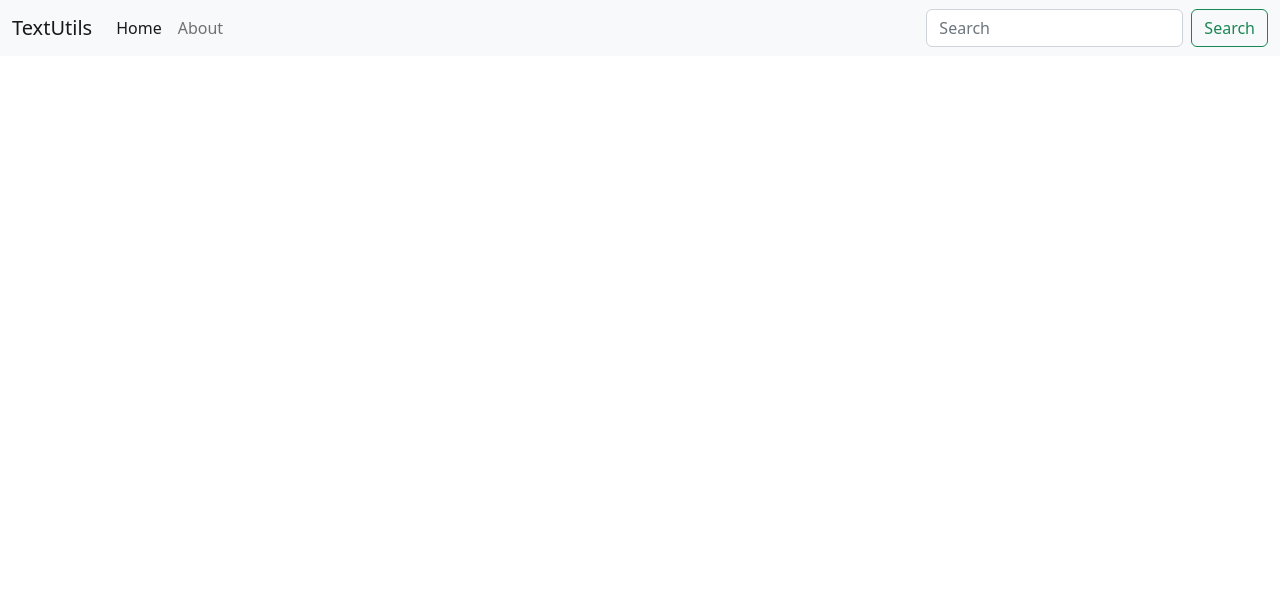
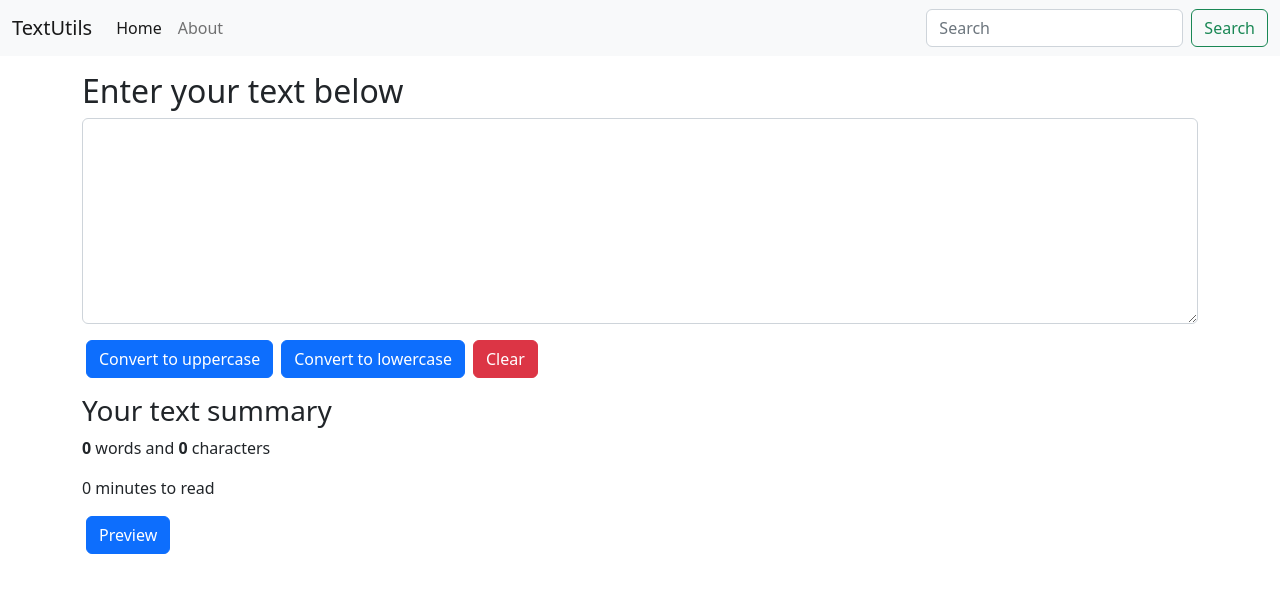
Before and after one commit to ItachiUchiha2882/TextUtils, a React (Create React App) app: page / in a window 1280 px wide. Shown: the top 592 px of the page. Built offline with nearby package versions, Linux system fonts and the light colour scheme.

Commit message:
completed tut8

```diff
--- a/src/App.js
+++ b/src/App.js
@@ -1,13 +1,15 @@
 // import logo from "./logo.svg";
 import "./App.css";
 import Navbar from "./components/Navbar";
+import Textform from "./components/Textform";
 
 function App() {
   return (
     <>
       {/* <Navbar title="TextUtils" aboutText="About Textutils" /> */}
       {/* <Navbar/> */}
-      <Navbar title="TextUtils"/>
+      <Navbar title="TextUtils" />
+      <Textform heading="Enter your text below" />
     </>
   );
 }
--- /dev/null
+++ b/src/components/Textform.js
@@ -0,0 +1,77 @@
+import React, { useState } from "react";
+// import PropTypes from 'prop-types'
+
+export default function Textform(props) {
+	const handleUpClick = () => {
+		// console.log("Uppercase clicked: " + text);
+		// setText("You have clicked on uppercase button");
+		let newText = text.toUpperCase();
+		setText(newText);
+	}
+	const handleLowClick = () => {
+		let newText = text.toLowerCase();
+		setText(newText);
+	}
+	const handleClear = () => {
+		let newText = "";
+		setText(newText);
+	}
+
+	const handleOnChange = (event) => {
+		// console.log("On change");
+		setText(event.target.value);
+	}
+
+	// Declare a new state variable, which we'll call "count"
+	const [text, setText] = useState('');
+	// text = "new text";  // wrong way to change the state.
+	// setText("hello");   // correct way to change the state.
+
+	// let words = text.trim().split(" ").length;
+	let words = text.trim().split(/\s+/).length;
+	if (text.trim() === "") {	// for words to be 0 at starting for exta whitespaces.
+		words = 0;
+	}
+	let timeToRead = (0.004 * words);
+
+	// function for preview button
+	const handlePreview = () => {
+		document.getElementById('preview').innerHTML = text;
+	}
+
+	return (
+		<>
+			<div className="container my-3">
+				<h2>{props.heading}</h2>
+				<div className="mb-3">
+					<textarea
+						className="form-control"
+						id="exampleFormControlTextarea1"
+						rows="8"
+						value={text}
+						onChange={handleOnChange}
+					></textarea>
+				</div>
+				<button className="btn btn-primary mx-1" onClick={handleUpClick}>Convert to uppercase</button>
+				<button className="btn btn-primary mx-1" onClick={handleLowClick}>Convert to lowercase</button>
+				<button className="btn btn-danger mx-1" onClick={handleClear}>Clear</button>
+			</div>
+			<div className="container">
+				<h3>Your text summary</h3>
+				<p><strong>{words}</strong> words and <strong>{text.length}</strong> characters</p>
+				<p>{timeToRead} minutes to read</p>
+			</div>
+			{/* <div className="container my-2">
+				<button className="btn btn-primary mx-1" onClick={handleLowClick}>Replace</button>
+				<input type="text" name="text1" id="text1" className="mx-3"/>
+				with
+				<input type="text" name="text2" id="text2" className="mx-3"/>
+			</div> */}
+			<div className="container">
+				<button className="btn btn-primary mx-1" onClick={handlePreview}>Preview</button>
+				<p id="preview" className="container my-3"></p>
+			</div>
+
+		</>
+	);
+}
```
